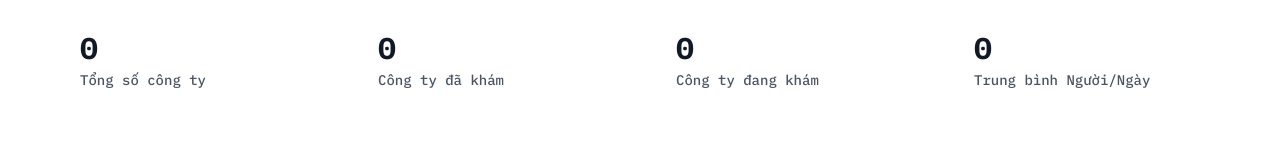
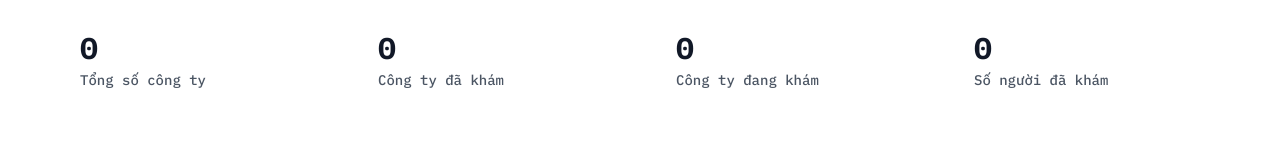
Before and after one commit to nguyendinhquocx/apps-script-hmsg-chc-ksk-lich-kham-v1, a React (Vite) app: page / in a window 1280 px wide. Shown: the part 340-500 px from the top of the page. Built offline with nearby package versions, Linux system fonts and the light colour scheme; no server answers; the database is empty.

Commit message:
cập nhật card

```diff
--- a/src/components/StatsCards.jsx
+++ b/src/components/StatsCards.jsx
@@ -15,9 +15,13 @@ const StatsCards = ({ data = [] }) => {
     return status.includes('chưa khám xong') || status.includes('chua kham xong')
   }).length
 
-  // Calculate average people per day
-  const totalPeople = data.reduce((sum, item) => sum + (parseInt(item['so nguoi kham']) || 0), 0)
-  const avgPeoplePerDay = totalCompanies > 0 ? Math.round(totalPeople / totalCompanies) : 0
+  // Calculate people examined vs in progress
+  const completedPeople = data
+    .filter(item => {
+      const status = (item['trang thai kham'] || '').toLowerCase().trim()
+      return status.includes('đã khám xong') || status.includes('da kham xong')
+    })
+    .reduce((sum, item) => sum + (parseInt(item['so nguoi kham']) || 0), 0)
 
   const stats = [
     {
@@ -39,8 +43,8 @@ const StatsCards = ({ data = [] }) => {
       color: 'orange'
     },
     {
-      title: 'Trung bình Người/Ngày',
-      value: avgPeoplePerDay,
+      title: 'Số người đã khám',
+      value: completedPeople,
       icon: Users,
       color: 'purple'
     }
```
